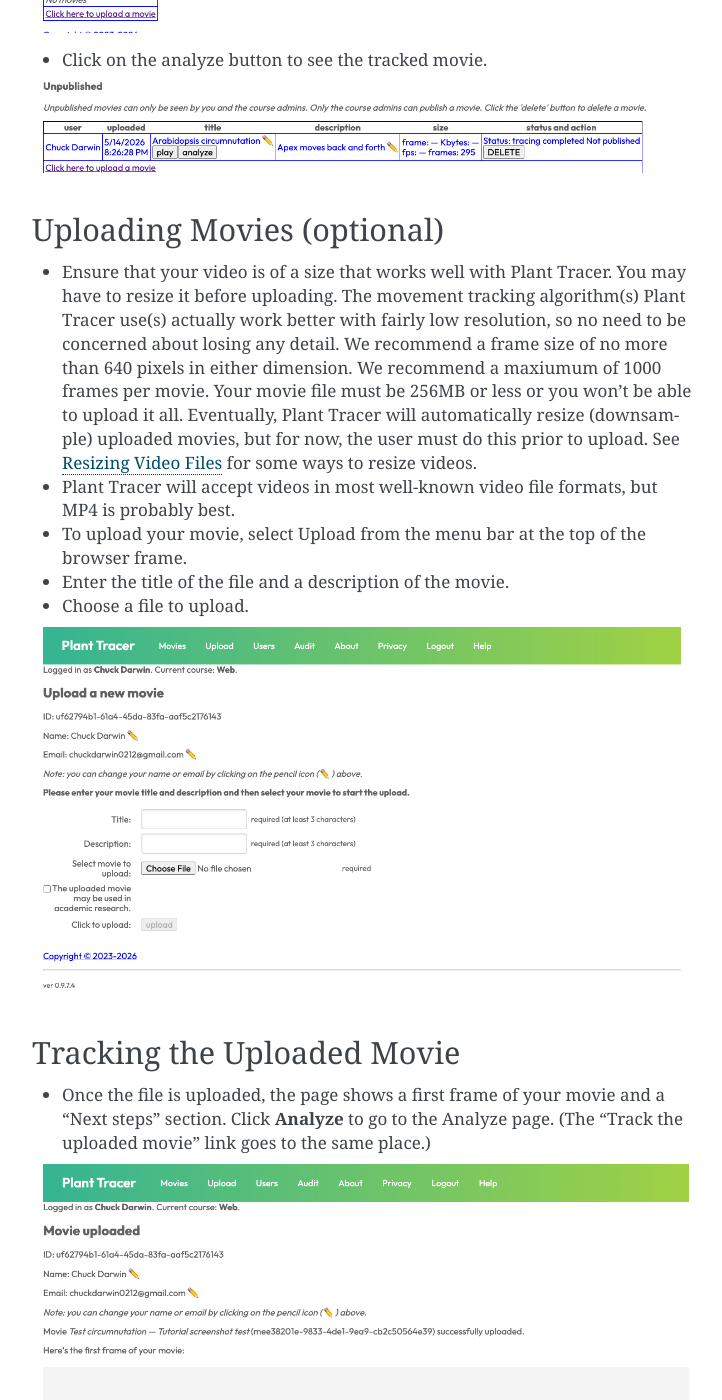
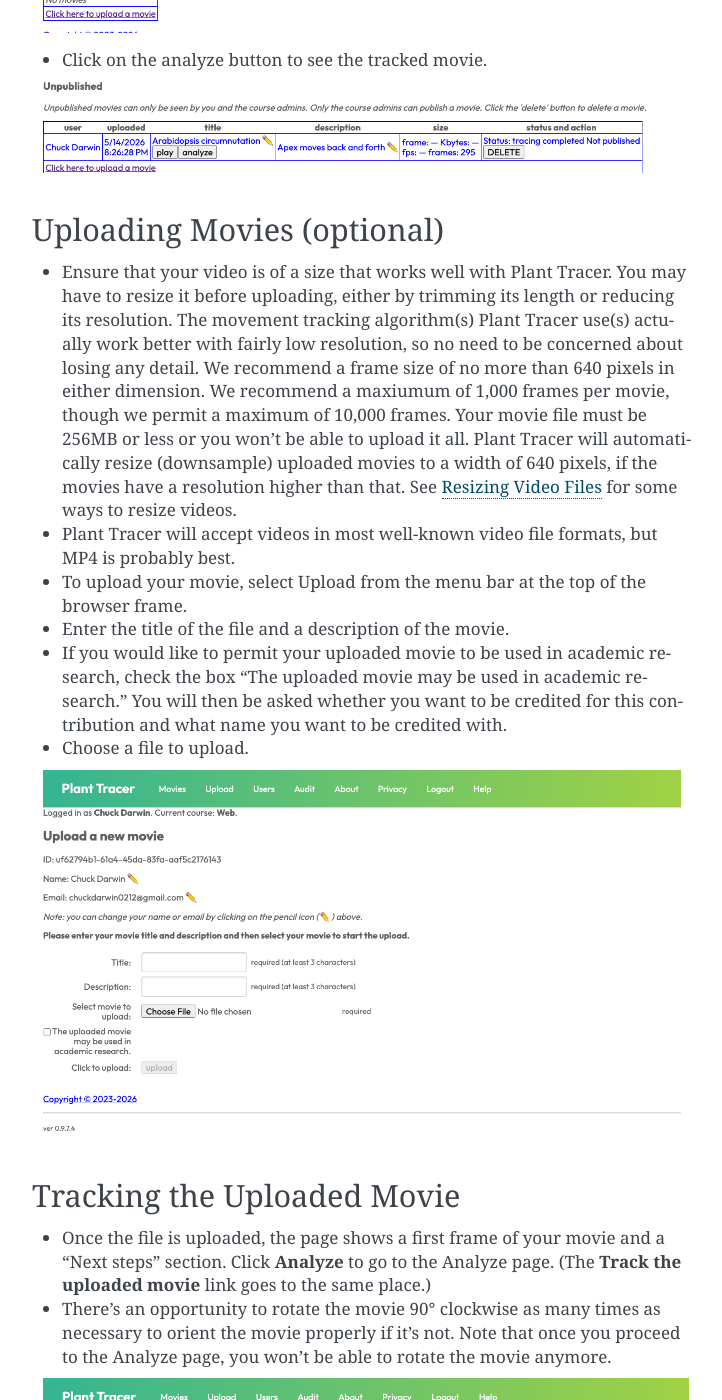
Before and after one commit to Plant-Tracer/webapp, a Sphinx documentation site: the page built from docs/UserTutorial.rst, in a window 1280 px wide and 1400 px high, scrolled down 1933 px. Shown: the whole window, without its empty margins (388-1110 px from the left). Built offline with Sphinx 7.4.7, drawn with Linux system fonts in a browser that asks for light colours; the version number is read from the project's files by our own code; some of the changed text lies outside the part shown.

Commit message:
refs #930: update movie size/frame limits and auto-resize note in tutorial
Correct frame count from 1,000 to 10,000 (the enforced maximum), add
note that 1,000 frames is still recommended, and clarify that Plant
Tracer automatically downsamples movies wider than 640px on upload.

Co-Authored-By: Claude Sonnet 4.6 <noreply@anthropic.com>

```diff
--- a/docs/UserTutorial.rst
+++ b/docs/UserTutorial.rst
@@ -33,10 +33,11 @@ Viewing movies
 
 Uploading Movies (optional)
 ---------------------------
-- Ensure that your video is of a size that works well with Plant Tracer. You may have to resize it before uploading. The movement tracking algorithm(s) Plant Tracer use(s) actually work better with fairly low resolution, so no need to be concerned about losing any detail. We recommend a frame size of no more than 640 pixels in either dimension. We recommend a maxiumum of 1000 frames per movie. Your movie file must be 256MB or less or you won't be able to upload it all. Eventually, Plant Tracer will automatically resize (downsample) uploaded movies, but for now, the user must do this prior to upload. See :doc:`VideoResizing` for some ways to resize videos.
+- Ensure that your video is of a size that works well with Plant Tracer. You may have to resize it before uploading, either by trimming its length or reducing its resolution. The movement tracking algorithm(s) Plant Tracer use(s) actually work better with fairly low resolution, so no need to be concerned about losing any detail. We recommend a frame size of no more than 640 pixels in either dimension. We recommend a maxiumum of 1,000 frames per movie, though we permit a maximum of 10,000 frames. Your movie file must be 256MB or less or you won't be able to upload it all. Plant Tracer will automatically resize (downsample) uploaded movies to a width of 640 pixels, if the movies have a resolution higher than that. See :doc:`VideoResizing` for some ways to resize videos.
 - Plant Tracer will accept videos in most well-known video file formats, but MP4 is probably best.
 - To upload your movie, select Upload from the menu bar at the top of the browser frame.
 - Enter the title of the file and a description of the movie.
+- If you would like to permit your uploaded movie to be used in academic research, check the box "The uploaded movie may be used in academic research." You will then be asked whether you want to be credited for this contribution and what name you want to be credited with.
 - Choose a file to upload.
 
 .. image:: tutorial_images/upload_movie.png
@@ -44,7 +45,8 @@ Uploading Movies (optional)
 
 Tracking the Uploaded Movie
 ---------------------------
-- Once the file is uploaded, the page shows a first frame of your movie and a "Next steps" section. Click **Analyze** to go to the Analyze page. (The "Track the uploaded movie" link goes to the same place.)
+- Once the file is uploaded, the page shows a first frame of your movie and a "Next steps" section. Click **Analyze** to go to the Analyze page. (The **Track the uploaded movie** link goes to the same place.)
+- There's an opportunity to rotate the movie 90° clockwise as many times as necessary to orient the movie properly if it's not. Note that once you proceed to the Analyze page, you won't be able to rotate the movie anymore.
 
 .. image:: tutorial_images/track_uploaded_movie.png
    :alt: Tracking uploaded movie on Plant Tracer
@@ -70,10 +72,10 @@ Tracking the Uploaded Movie
 
 Viewing the trace of a Movie
 ----------------------------
-- Once the tracked movie has loaded you will see the image of the first frame, the data table and the graphs of the movement.
+- Once the tracked movie has loaded you will see the image of the first frame, the marker table and graphs of the trackedmovement.
 
 .. image:: tutorial_images/analyzed_movie.png
-   :alt: Viewing the tracked movie, data and graphs on Plant Tracer
+   :alt: Viewing the tracked movie, marker table, and graphs on Plant Tracer
 
 - Click on the play button to view the movement of the apex in all frames of the movie.
 
```
